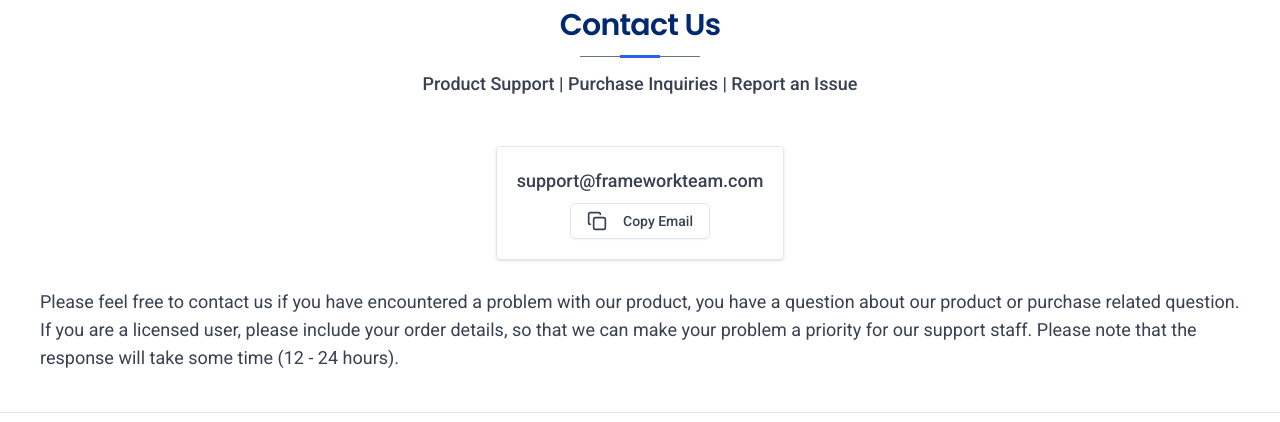
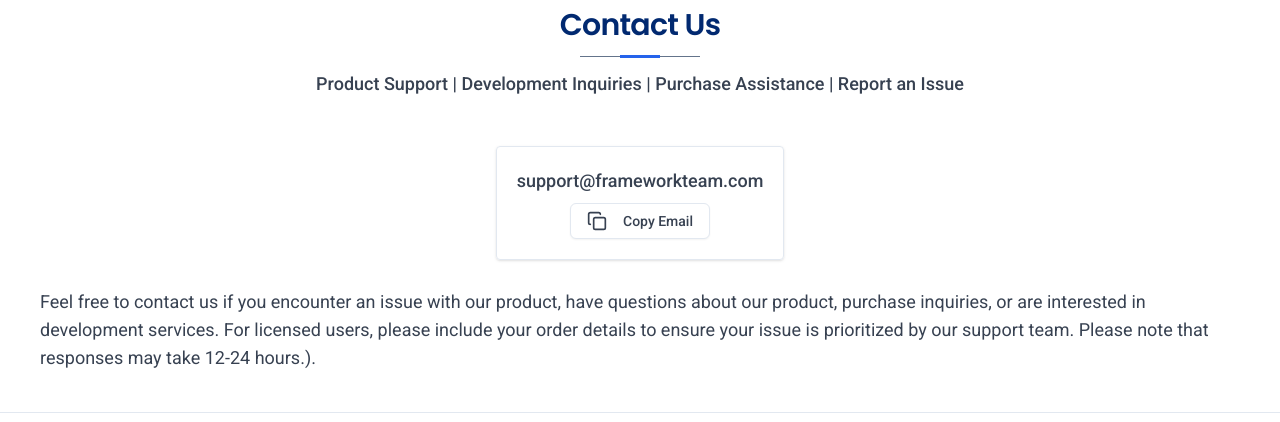
Before and after one commit to ChauhanJaved/frameworkteam, a Next.js app: page / in a window 1280 px wide. Shown: the part 4475-4897 px from the top of the page. Built offline with nearby package versions, Linux system fonts and the light colour scheme.

Commit message:
contact component update

```diff
--- a/src/components/contact.tsx
+++ b/src/components/contact.tsx
@@ -24,7 +24,7 @@ export default function Contact() {
       <SectionHeader
         caption="Contact Us"
         element="h2"
-        desc="Product Support | Purchase Inquiries | Report an Issue"
+        desc="Product Support | Development Inquiries | Purchase Assistance | Report an Issue"
       />
       <div className="mt-10 flex flex-col items-center">
         <div className="m-2 flex flex-col items-center justify-center rounded border p-5 shadow">
@@ -40,12 +40,11 @@ export default function Contact() {
           </Button>
         </div>
         <p className={`mt-5 text-lg`}>
-          Please feel free to contact us if you have encountered a problem with
-          our product, you have a question about our product or purchase related
-          question. If you are a licensed user, please include your order
-          details, so that we can make your problem a priority for our support
-          staff. Please note that the response will take some time (12 - 24
-          hours).
+          Feel free to contact us if you encounter an issue with our product,
+          have questions about our product, purchase inquiries, or are
+          interested in development services. For licensed users, please include
+          your order details to ensure your issue is prioritized by our support
+          team. Please note that responses may take 12-24 hours.).
         </p>
       </div>
     </section>
```
